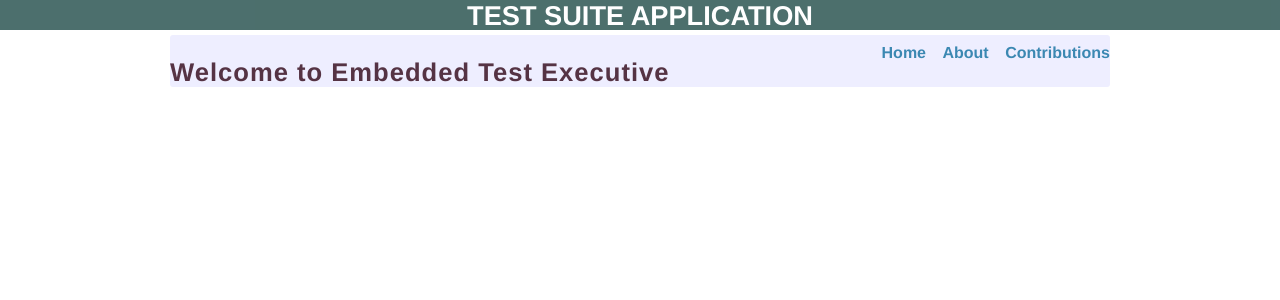
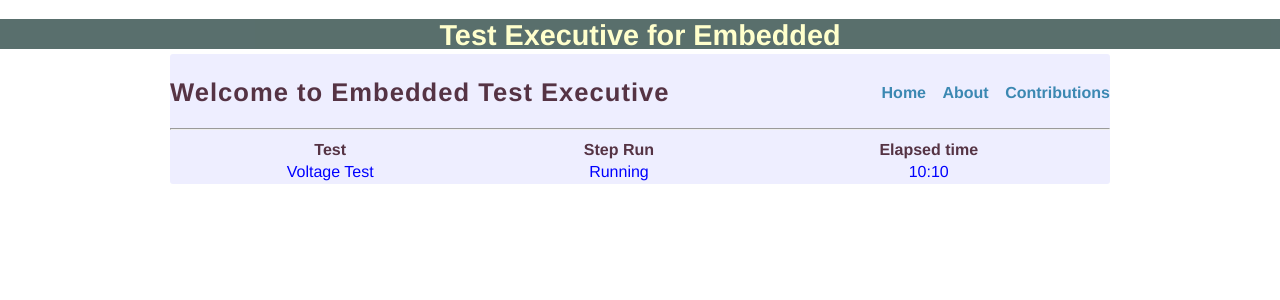
Before and after one commit to vickmiranda/web_template, a Flask app: page / in a window 1280 px wide. Shown: the top 300 px of the page. Run offline with Flask 2, Linux system fonts and the light colour scheme.

Commit message:
Add table to place tests

```diff
--- a/routes.py
+++ b/routes.py
@@ -1,10 +1,15 @@
-from flask import Flask, render_template
+from flask import Flask, render_template, request
 
 app = Flask(__name__)
+test_step = ["Voltage Test", "Running", "10:10"]
+test_state =["Running", "Waiting"]
 
+# Using place holders to pass items to html
 @app.route('/')
 def home():
-    return render_template('home.html')
+    if request == "post":
+        print 'test running'
+    return render_template('home.html', steps=test_step, status=test_state)
 
 @app.route('/about')
 def about():
--- a/static/css/main.css
+++ b/static/css/main.css
@@ -5,7 +5,7 @@ body {
 }
 
 header {
-  background-color: #113f3C;
+  background-color: #223f3C;
   height: 30px;
   width: 100%;
   opacity: .75;
@@ -14,14 +14,14 @@ header {
 
 header h1.logo {
   text-align: center;
-  margin: 0;
-  font-size: 1.7em;
-  color: #fff;
-  text-transform: uppercase;
+  margin: 15;
+  font-size: 1.8em;
+  color: #ffb;
+  text-transform: camelcase;
 }
 
 header h1.logo:hover {
-  color: #fff;
+  color: #faf;
   text-decoration: none;
 }
 
@@ -72,3 +72,23 @@ h3 {
   color: #069;
   text-decoration: none;
 }
+
+tr{
+  align: center;
+}
+
+td{
+margin-left: 10px;
+text-align: center;
+color: blue;
+font-size: 1.0em;
+margin: 10;
+}
+
+button{
+float: right;
+}
+
+input{
+float: right;
+}
--- a/templates/contributions.html
+++ b/templates/contributions.html
@@ -5,6 +5,9 @@
 <hr>
 <p>
     Contributors:
+<ul>
+    <li> Vicente Miranda</li>
+</ul>
 </p>
 
 
--- a/templates/home.html
+++ b/templates/home.html
@@ -3,5 +3,22 @@
 <div class="jumbo">
     <h2> Welcome to Embedded Test Executive</h2>
 
+<hr>
+<table style="width:100%">
+  <tr>
+    <th>Test</th>
+    <th>Step Run</th>
+     <th> Elapsed time</th>
+  </tr>
+  <tr>
+      {% for n in range(3) %}
+         <td>{{steps[n]}}</td>
+      {% endfor %}
+
+  </tr>
+
+</table>
+
+
 </div>
 {% endblock %}
--- a/templates/layout.html
+++ b/templates/layout.html
@@ -9,7 +9,7 @@
 
 <header>
     <div class="container">
-         <h1 class="logo">Test Suite Application</h1>
+         <h1 class="logo">Test Executive for Embedded</h1>
         <strong><nav>
             <ul class="menu">
                 <li><a href="{{url_for('home')}}">Home</a> </li>
```
